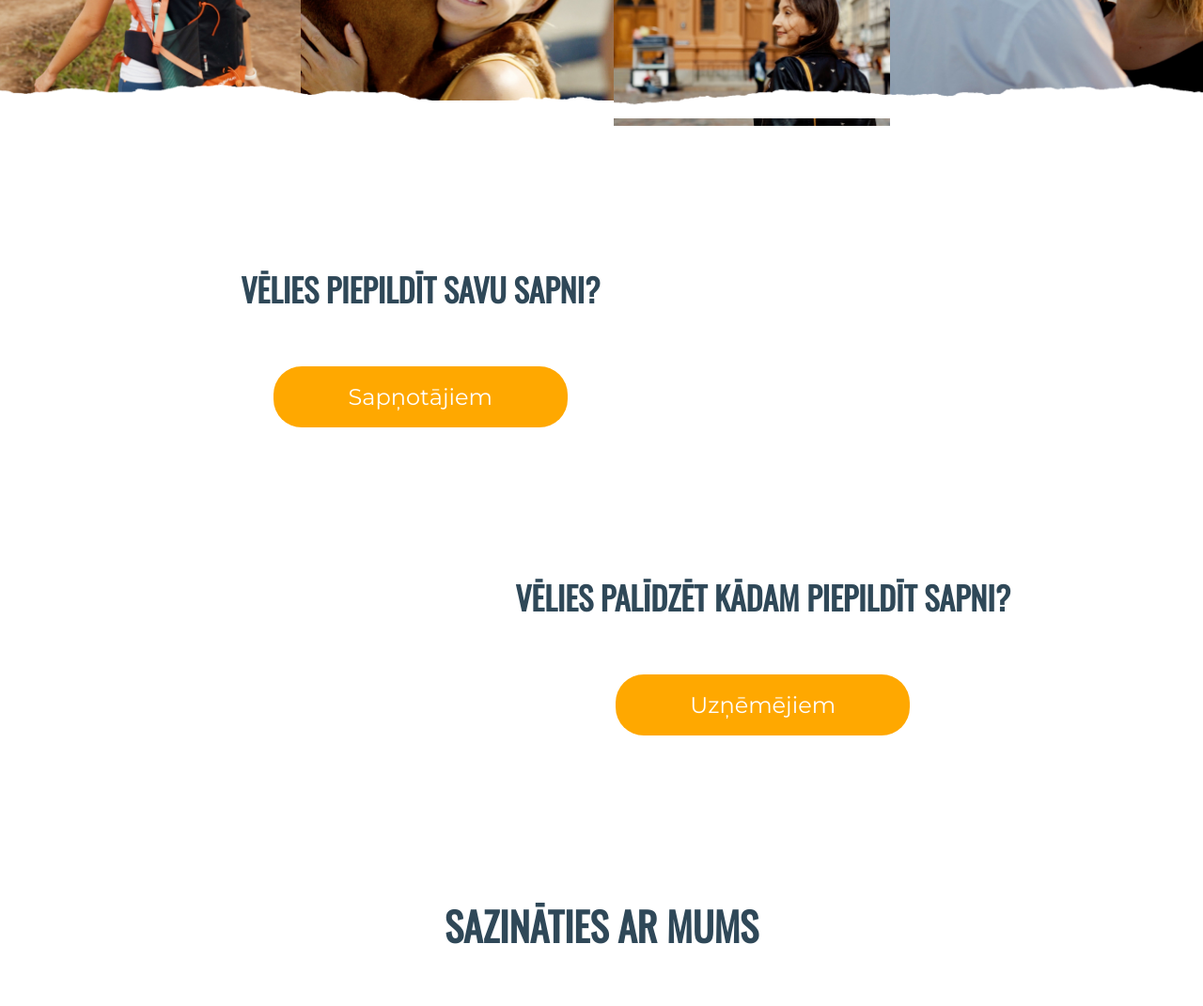
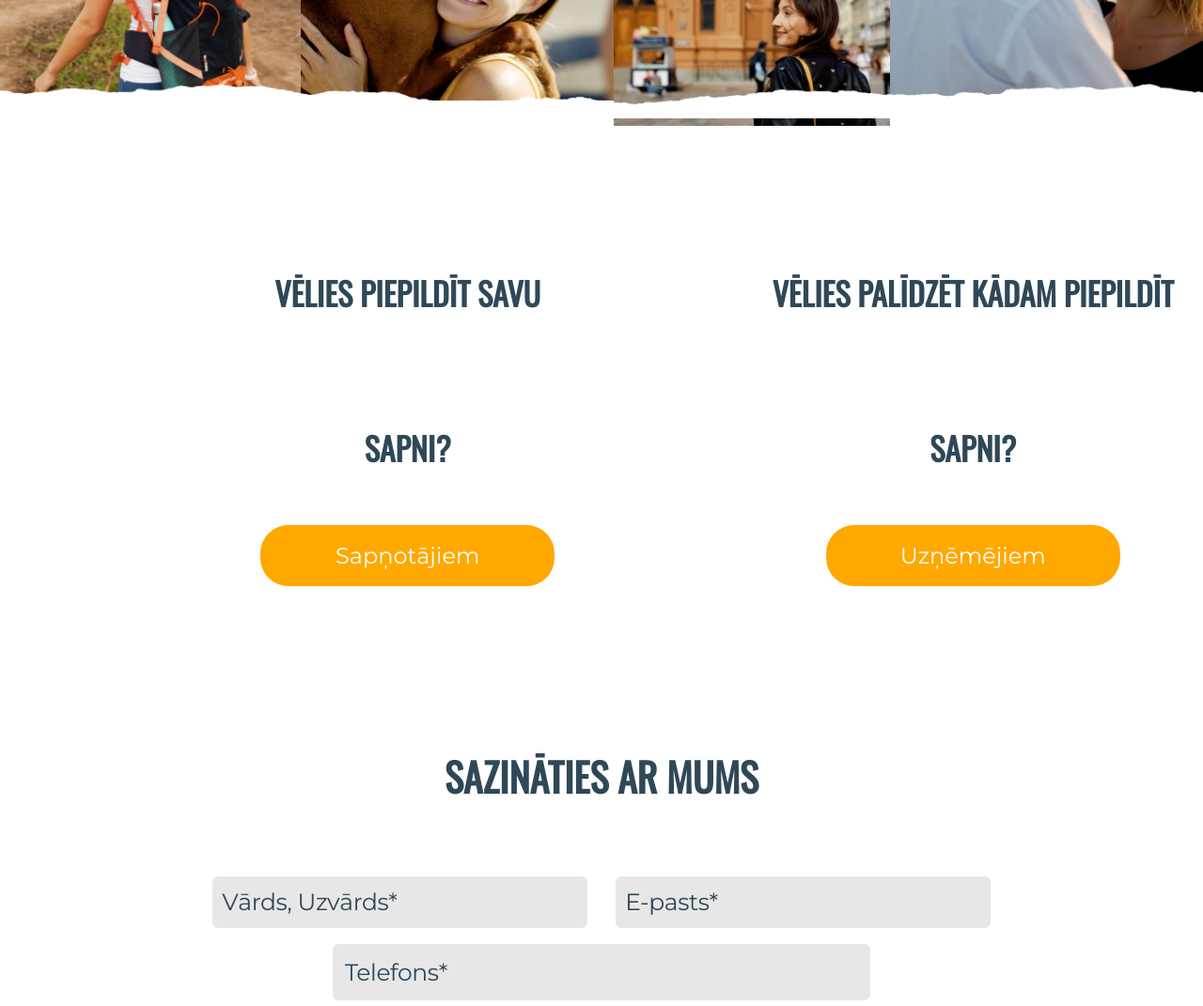
Before and after one commit to animyato/taskforpiere, a plain HTML site: page index.html in a window 1280 px wide. Shown: the part 1500-2571 px from the top of the page at 94% size. Drawn offline with nearby package versions, Linux system fonts and the light colour scheme.

Commit message:
Update style.css

```diff
--- a/assets/css/style.css
+++ b/assets/css/style.css
@@ -12,6 +12,7 @@ main{
     display:flex;
     flex-direction: column;
 }
+
 #goToTop{
     height: 50px;
     width: 50px;
@@ -31,6 +32,9 @@ main{
 }
 #goToTop:hover{
     background-color: #fcbb3a;
+}
+.menu{
+    display: none;
 }
 .navbar{
     z-index:3;
@@ -128,11 +132,12 @@ main{
     flex-direction: column;
     width: 23%;
 }
-
+.container-buttons{
+    display: flex;
+}
 .first_section{
     text-align: center;
-    float: left;
-    margin-top: 7.7vw;
+    margin-top: 8vw;
     margin-left: 20.01vw;
 }
 .first_section h1{
@@ -165,9 +170,8 @@ main{
 
 .secound_section{
     text-align: center;
-    float: right;
-    margin-top: 7.7vw;
-    margin-right: 16.01vw;
+    margin-top: 8vw;
+    margin-left: 14.01vw;
 }
 .secound_section h1{
     text-transform: uppercase;
```
